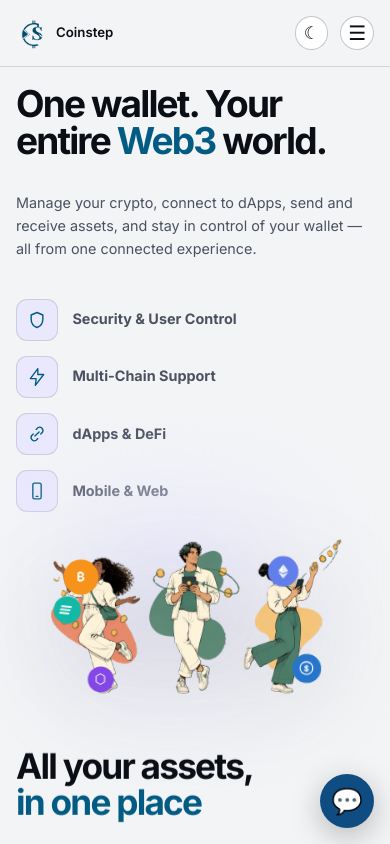
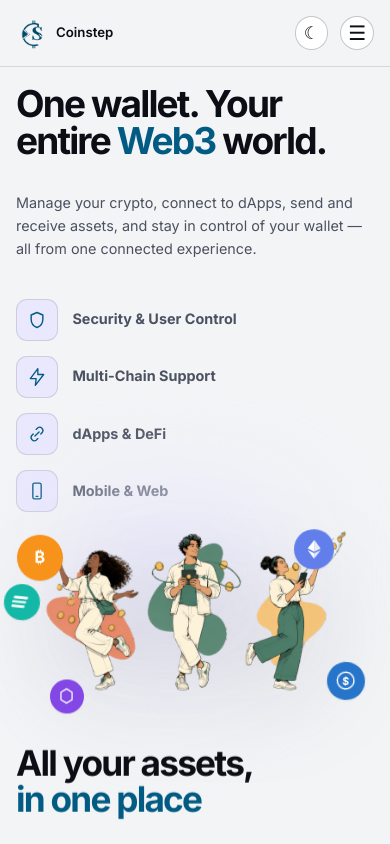
Before and after one commit to TechLeafe/coinstep, a React (Vite) app: page /features in a window 390 px wide. Shown: the top 844 px of the page. Built offline with nearby package versions, Linux system fonts and the light colour scheme.

Commit message:
Updated responsive layouts and developer navigation

```diff
--- a/src/App.tsx
+++ b/src/App.tsx
@@ -10,7 +10,7 @@ import { useEffect } from "react";
 import { Navbar } from "./components/Navbar";
 import { Footer } from "./components/Footer";
 
-import Chatbot from "./components/chatbot/chatbot";
+// import Chatbot from "./components/chatbot/chatbot";
 
 // Home page disabled
 // import { Home } from "./pages/Home";
@@ -105,7 +105,7 @@ export default function App() {
       {!isAboutPage && <Footer />}
 
       {/* Coinstep Chatbot */}
-      <Chatbot />
+      {/* <Chatbot /> */}
     </>
   );
 }
--- a/src/components/Footer.tsx
+++ b/src/components/Footer.tsx
@@ -24,6 +24,10 @@ const COLUMNS = [
     title: "Resources",
     links: [
       {
+        label: "Developer",
+        path: "/developer",
+      },
+      {
         label: "Support",
         path: "/support",
       },
@@ -48,7 +52,6 @@ const COLUMNS = [
 export function Footer() {
   return (
     <footer className="footer">
-
       <div className="container footer-container">
 
         {/* =========================
@@ -58,7 +61,6 @@ export function Footer() {
         <div className="footer-grid">
 
           {/* BRAND */}
-
           <div className="footer-brand-section">
 
             <Link
@@ -69,26 +71,24 @@ export function Footer() {
             </Link>
 
             <p className="footer-description">
-              A simple Web3 wallet for managing digital assets, exploring blockchain applications, and staying in control of your crypto experience.
+              A simple Web3 wallet for managing digital assets,
+              exploring blockchain applications, and staying in control
+              of your crypto experience.
             </p>
 
           </div>
 
-
           {/* COLUMNS */}
-
           {COLUMNS.map((column) => (
             <div
               className="footer-column"
               key={column.title}
             >
-
               <span className="footer-column-title">
                 {column.title}
               </span>
 
               <div className="footer-links">
-
                 {column.links.map((link) => (
                   <Link
                     key={link.label}
@@ -98,19 +98,14 @@ export function Footer() {
                     {link.label}
                   </Link>
                 ))}
-
               </div>
-
             </div>
           ))}
 
         </div>
 
-
         {/* DIVIDER */}
-
         <div className="footer-divider" />
-
 
         {/* =========================
             BOTTOM FOOTER
@@ -126,7 +121,6 @@ export function Footer() {
         </div>
 
       </div>
-
     </footer>
   );
 }
--- a/src/pages/Features.css
+++ b/src/pages/Features.css
@@ -1959,33 +1959,7 @@
     height: 20px;
   }
 
-  /* ============================================================
-     PEOPLE IMAGE
-  ============================================================ */
-
-  .features-page .intro-parallax-image {
-    width: 100%;
-
-    margin-top: 0.5rem;
-  }
-
-  .features-page .intro-trio {
-    width: min(100%, 360px);
-
-    margin-inline: auto;
-  }
-
-  .features-page .intro-trio-image {
-    width: 100%;
-    height: auto;
-
-    display: block;
-  }
-
-  .features-page .intro-float-coins {
-    transform: scale(0.82);
-    transform-origin: center;
-  }
+
 
   /* ============================================================
      FEATURE SECTIONS
@@ -2085,14 +2059,6 @@
     flex: 0 0 42px;
   }
 
-  .features-page .intro-trio {
-    width: min(100%, 320px);
-  }
-
-  .features-page .intro-float-coins {
-    transform: scale(0.76);
-  }
-
   .features-page .send-phone-wrap {
     max-width: 330px;
   }
@@ -2124,9 +2090,6 @@
     flex: 0 0 38px;
   }
 
-  .features-page .intro-trio {
-    width: min(100%, 285px);
-  }
 
   .features-page .send-phone-wrap {
     max-width: 295px;
@@ -2136,3 +2099,63 @@
     max-width: 280px;
   }
 }
+/* ============================================================
+   FINAL FEATURES HERO IMAGE RESPONSIVE FIX
+============================================================ */
+
+@media (max-width: 600px) {
+  .features-page .intro-parallax-image {
+    width: 100%;
+    min-width: 0;
+
+    display: flex;
+    justify-content: center;
+    align-items: center;
+
+    margin-top: 0;
+    padding: 0;
+  }
+
+  .features-page .intro-trio {
+    position: relative;
+
+    width: clamp(280px, 88vw, 360px);
+    max-width: 100%;
+
+    margin: 0 auto;
+  }
+
+  .features-page .intro-trio-image {
+    display: block;
+
+    width: 100%;
+    max-width: 100%;
+    height: auto;
+
+    object-fit: contain;
+  }
+
+  .features-page .intro-float-coins {
+    position: absolute;
+    inset: 0;
+
+    width: 100%;
+    height: 100%;
+
+    transform: none;
+  }
+}
+
+/* SMALL MOBILE */
+@media (max-width: 430px) {
+  .features-page .intro-trio {
+    width: clamp(270px, 90vw, 330px);
+  }
+}
+
+/* EXTRA SMALL MOBILE */
+@media (max-width: 360px) {
+  .features-page .intro-trio {
+    width: min(92vw, 300px);
+  }
+}
```
